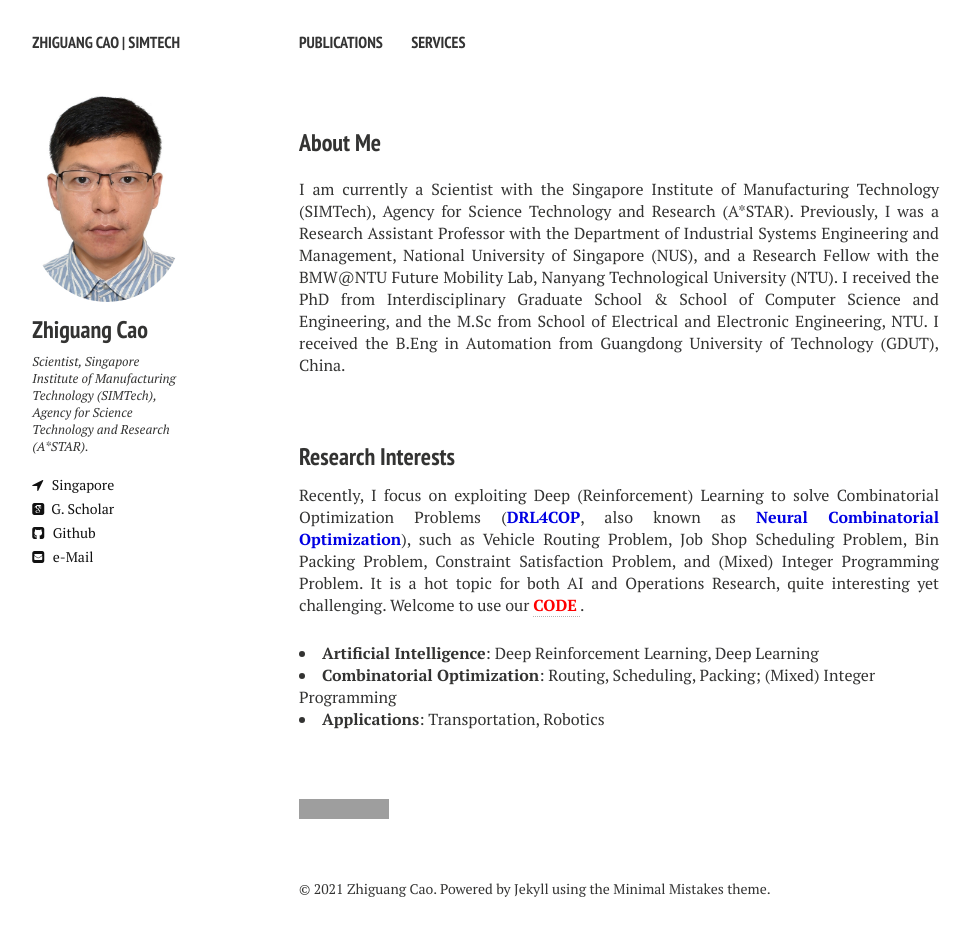
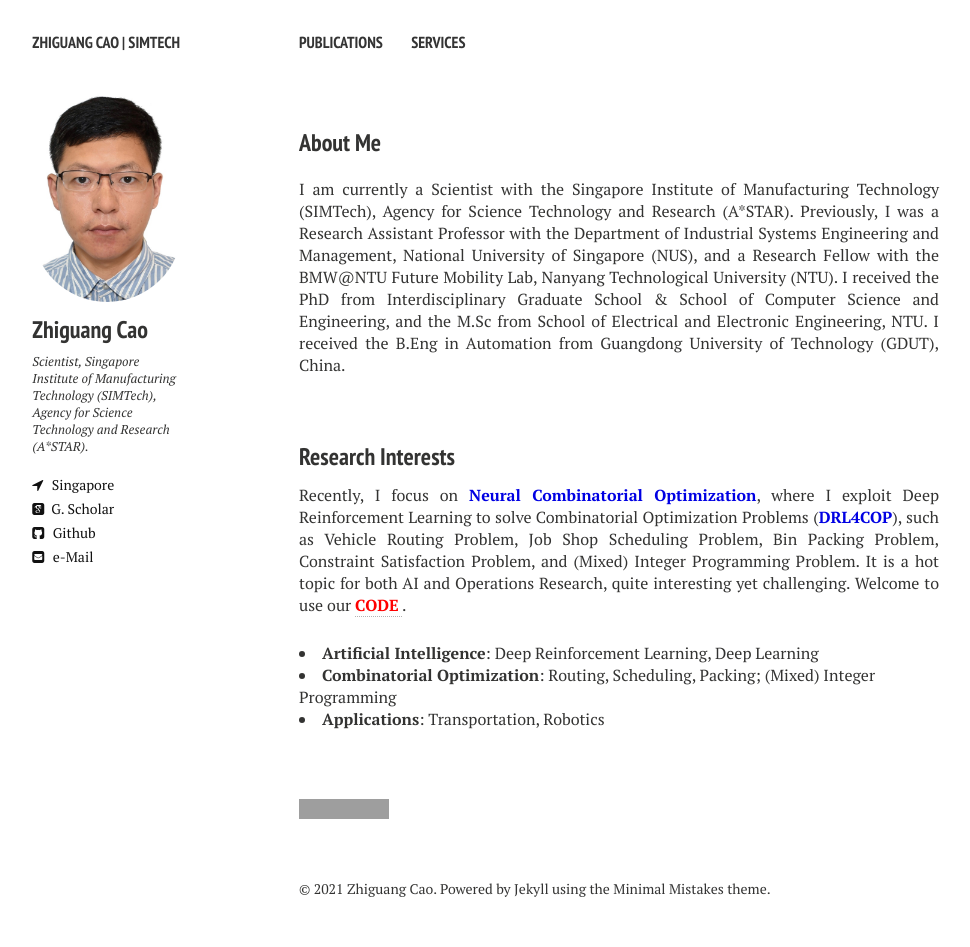
Before and after one commit to zhiguangcaosg/zhiguangcaosg.github.io, a Jekyll site: the page built from index.md, in a window 1280 px wide. Shown: the whole page, without its empty margins (21-991 px from the left). Built offline with Jekyll 4.4.1, drawn with Linux system fonts in a browser that asks for light colours; nearby versions of some CDN libraries; grey boxes are pictures that could not be loaded.

Commit message:
Update index.md

```diff
--- a/index.md
+++ b/index.md
@@ -12,7 +12,7 @@ image: banner1.png
 
 
 <h3 style="margin-bottom:-8px;padding-top:20px;">Research Interests</h3> <br>
-<p align="justify">Recently, I focus on exploiting Deep (Reinforcement) Learning to solve Combinatorial Optimization Problems (<font color="#0000E3"><b>DRL4COP</b></font>, also known as <font color="#0000E3"><b>Neural Combinatorial Optimization</b></font>), such as Vehicle Routing Problem, Job Shop Scheduling Problem, Bin Packing Problem, Constraint Satisfaction Problem, and (Mixed) Integer Programming Problem. It is a hot topic for both AI and Operations Research, quite interesting yet challenging. Welcome to use our <a href="https://zhiguangcaosg.github.io/publications/"  target="_blank"> <font color="#FF0000"><b>CODE</b> </font></a>.
+<p align="justify">Recently, I focus on <font color="#0000E3"><b>Neural Combinatorial Optimization</b></font>, where I exploit Deep Reinforcement Learning to solve Combinatorial Optimization Problems (<font color="#0000E3"><b>DRL4COP</b></font>), such as Vehicle Routing Problem, Job Shop Scheduling Problem, Bin Packing Problem, Constraint Satisfaction Problem, and (Mixed) Integer Programming Problem. It is a hot topic for both AI and Operations Research, quite interesting yet challenging. Welcome to use our <a href="https://zhiguangcaosg.github.io/publications/"  target="_blank"> <font color="#FF0000"><b>CODE</b> </font></a>.
 </p>
 <li>
 <b>Artificial Intelligence</b>:  Deep Reinforcement Learning, Deep Learning
```
